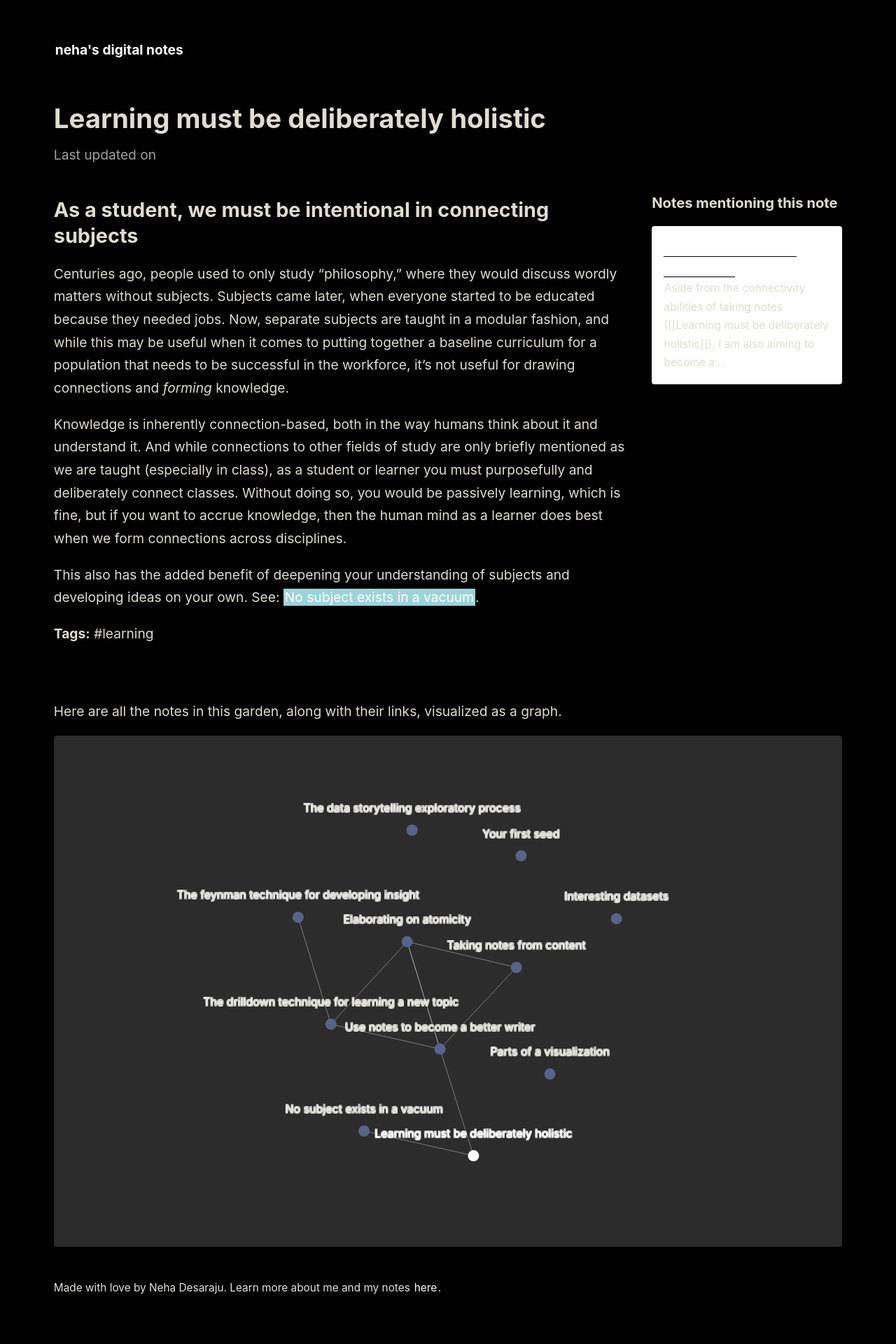
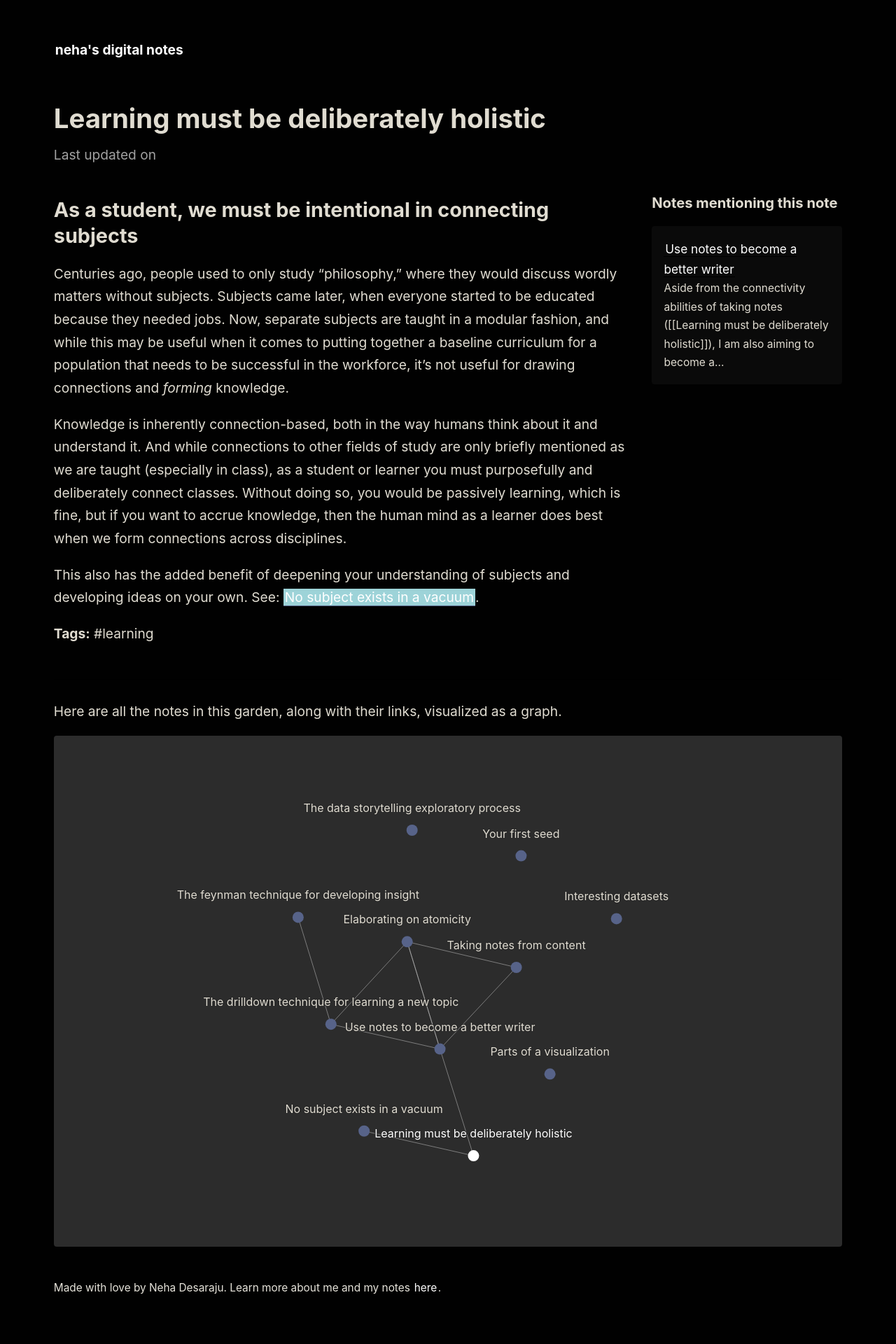
Before and after one commit to estaudere/digital-notes, a Jekyll site: the page built from _notes/Learning/Learning must be deliberately holistic.md, in a window 1280 px wide. Shown: the whole page at 70% size. Built offline with Jekyll 4.4.1, drawn with Linux system fonts in a browser that asks for light colours.

Commit message:
fix more dark mode

```diff
--- a/_includes/link-previews.html
+++ b/_includes/link-previews.html
@@ -3,6 +3,7 @@
   content a.internal-link {
     border-color: rgb(87, 99, 137);
     background-color: rgb(157, 211, 216);
+    color: white !important;
   }
 
   #tooltip-wrapper {
--- a/_includes/notes_graph.html
+++ b/_includes/notes_graph.html
@@ -13,7 +13,7 @@
   .text text {
     cursor: pointer;
     fill: rgb(224, 220, 209);
-    text-shadow: -1px -1px 0 #fafafabb, 1px -1px 0 #fafafabb, -1px 1px 0 #fafafabb, 1px 1px 0 #fafafabb;
+    text-shadow: -1px -1px 0 #292929bb, 1px -1px 0 #292929bb, -1px 1px 0 #292929bb, 1px 1px 0 #292929bb;
   }
 
   .nodes [active],
--- a/_sass/_style.scss
+++ b/_sass/_style.scss
@@ -2,7 +2,7 @@ $color-primary: hsl(0, 0%, 100%);
 $color-text: rgb(224, 220, 209);
 $color-subtext: hsl(0, 0%, 63%);
 $color-border: hsl(0, 0%, 0%);
-$color-box-background: mix($color-primary, white, 4%);
+$color-box-background: mix($color-primary, black, 4%);
 $border-radius: 4px;
 $font-family: -apple-system, BlinkMacSystemFont, Segoe UI, Helvetica, Arial,
   sans-serif, Apple Color Emoji, Segoe UI Emoji, Segoe UI Symbol;
```
